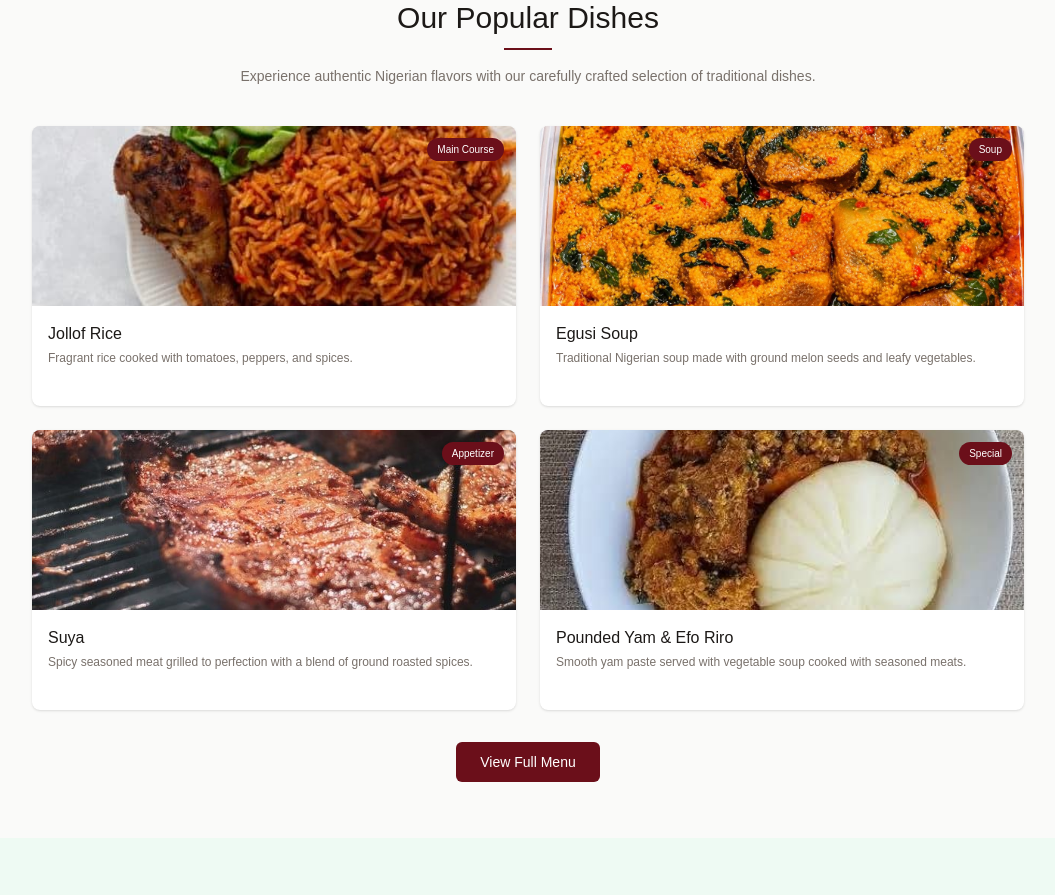
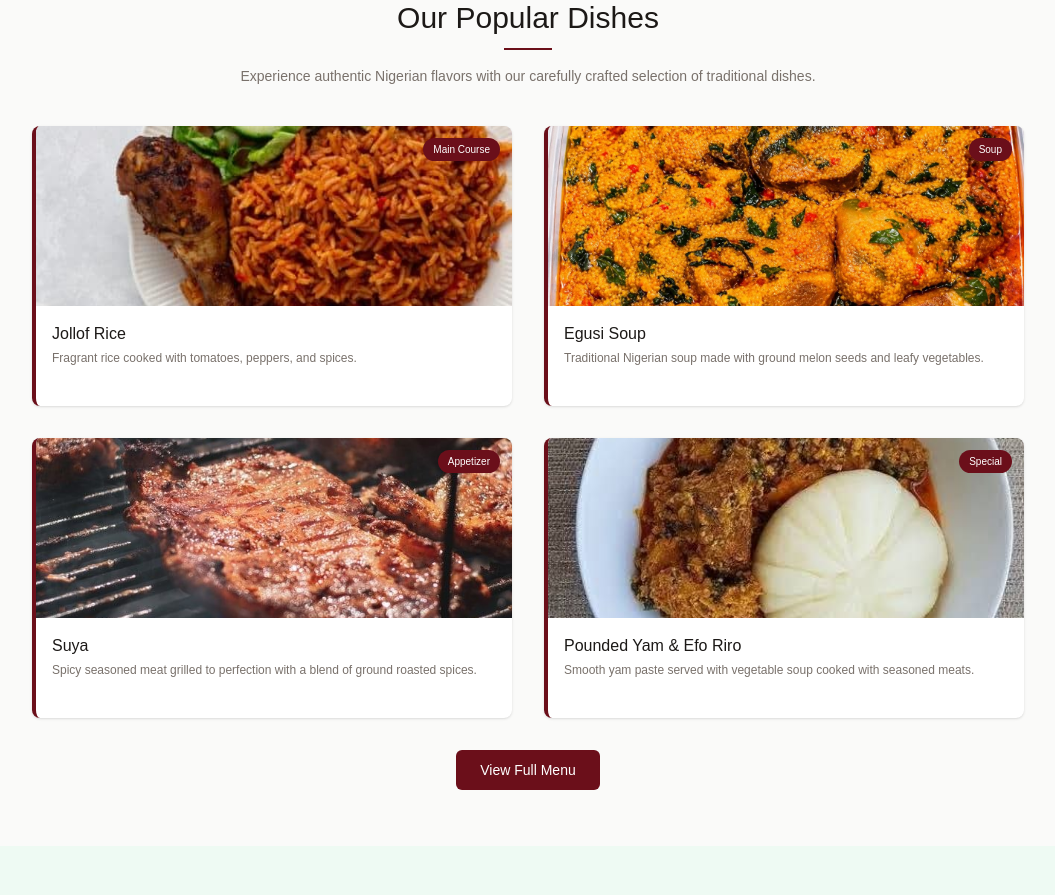
Before and after one commit to Evandereth/cookbox-v2, a React (Vite) app: page / in a window 1280 px wide. Shown: the part 1300-2195 px from the top of the page, without its empty margins (112-1167 px from the left). Built offline with nearby package versions, Linux system fonts and the light colour scheme.

Commit message:
no commit mesg

```diff
--- a/src/components/Home.jsx
+++ b/src/components/Home.jsx
@@ -114,9 +114,9 @@ export default function Home() {
 
       <section id="menu" className="bg-stone-50 py-14">
         <Heading sub="Experience authentic Nigerian flavors with our carefully crafted selection of traditional dishes.">Our Popular Dishes</Heading>
-        <div className="max-w-5xl mx-auto px-4 grid sm:grid-cols-2 gap-6 ">
+        <div className="max-w-5xl mx-auto px-4 grid sm:grid-cols-2 gap-8 ">
           {dishes.map((d) => (
-            <article key={d.name} className="bg-white rounded-lg shadow overflow-hidden">
+            <article key={d.name} className="bg-white rounded-lg border-l-4 border-maroon shadow overflow-hidden">
               <div className="relative h-45 bg-stone-200">
                 <img src={d.img} alt={d.name} className="w-full h-full object-cover" onError={(e) => (e.currentTarget.style.display = 'none')} />
                 <span className="absolute top-3 right-3 bg-maroon text-white text-[10px] px-2.5 py-1 rounded-full">{d.tag}</span>
```
